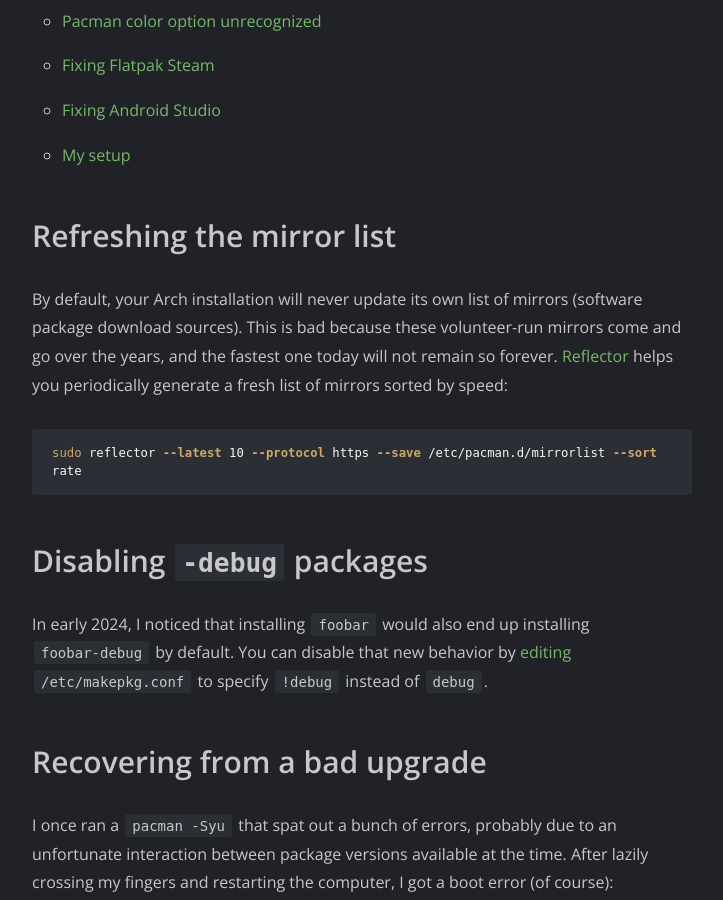
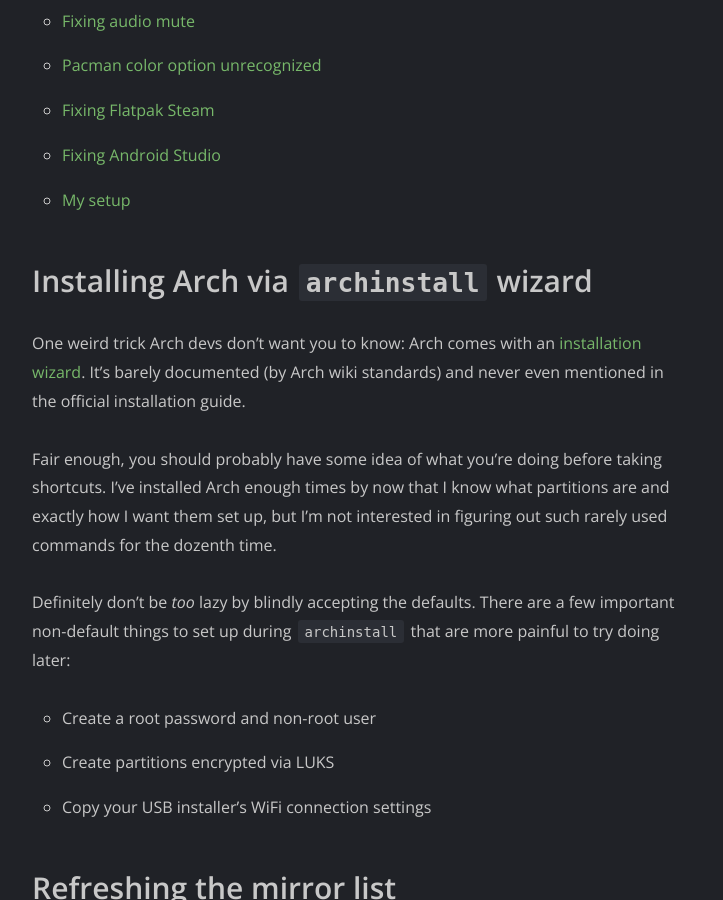
Before and after one commit to artnc/personal-website, a Jekyll site: the page built from src/blog/_posts/2017-03-29-arch-notes.md, in a window 1280 px wide and 900 px high, scrolled down 2328 px. Shown: the whole window, without its empty margins (278-1001 px from the left). Built offline with Jekyll 4.4.1, drawn with Linux system fonts in a browser that asks for light colours; comment, search, counter and statistics services are not loaded; some of the changed text lies outside the part shown.

Commit message:
Document archinstall

```diff
--- a/src/blog/_posts/2017-03-29-arch-notes.md
+++ b/src/blog/_posts/2017-03-29-arch-notes.md
@@ -12,6 +12,7 @@
 
 ### OS
 
+- [Installing Arch via `archinstall` wizard](#installing-arch-via-archinstall-wizard)
 - [Refreshing the mirror list](#refreshing-the-mirror-list)
 - [Disabling `-debug` packages](#disabling--debug-packages)
 - [Recovering from a bad upgrade](#recovering-from-a-bad-upgrade)
@@ -54,6 +55,18 @@
 - [Fixing Flatpak Steam](#fixing-flatpak-steam)
 - [Fixing Android Studio](#fixing-android-studio)
 - [My setup](#my-setup)
+
+## Installing Arch via `archinstall` wizard
+
+One weird trick Arch devs don't want you to know: Arch comes with an [installation wizard](https://archinstall.archlinux.page/installing/guided.html). It's barely documented (by Arch wiki standards) and never even mentioned in the official installation guide.
+
+Fair enough, you should probably have some idea of what you're doing before taking shortcuts. I've installed Arch enough times by now that I know what partitions are and exactly how I want them set up, but I'm not interested in figuring out such rarely used commands for the dozenth time.
+
+Definitely don't be _too_ lazy by blindly accepting the defaults. There are a few important non-default things to set up during `archinstall` that are more painful to try doing later:
+
+- Create a root password and non-root user
+- Create partitions encrypted via LUKS
+- Copy your USB installer's WiFi connection settings
 
 ## Refreshing the mirror list
 
```
